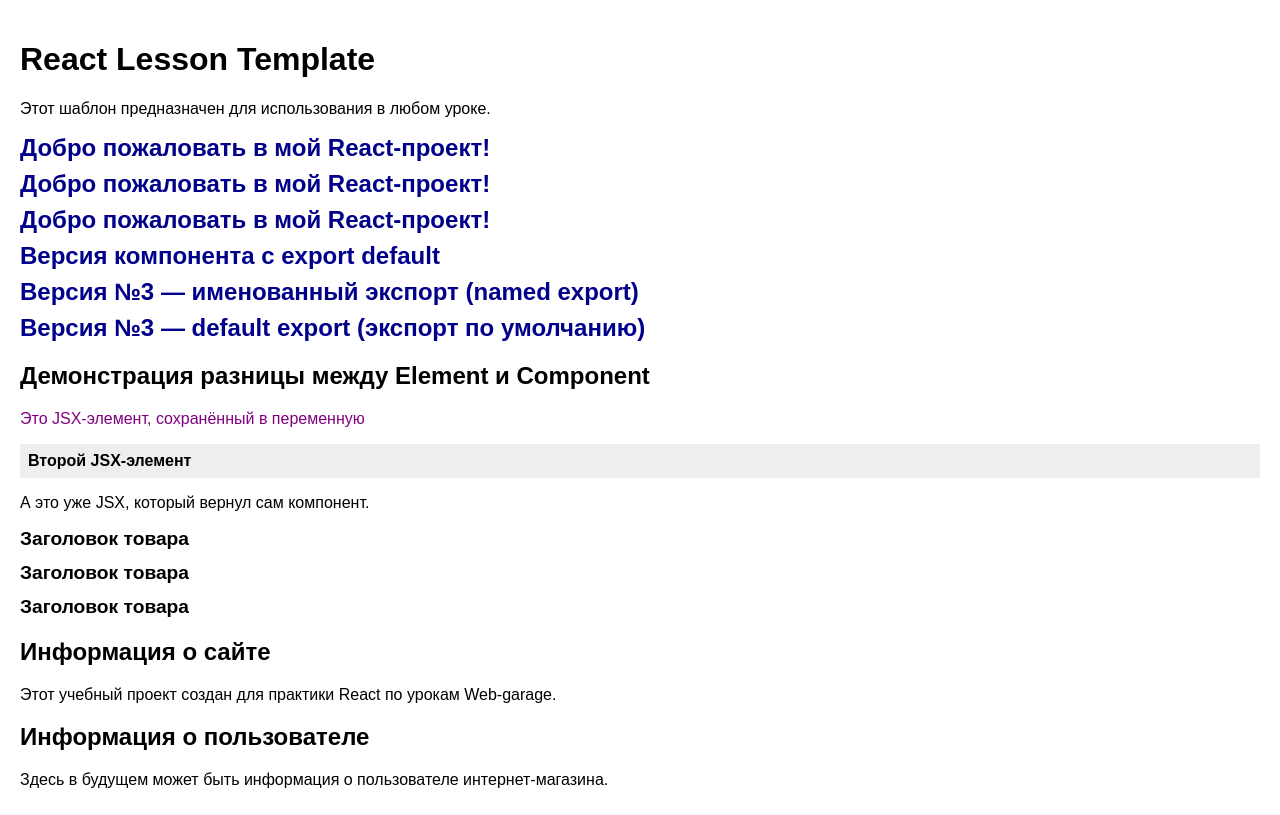
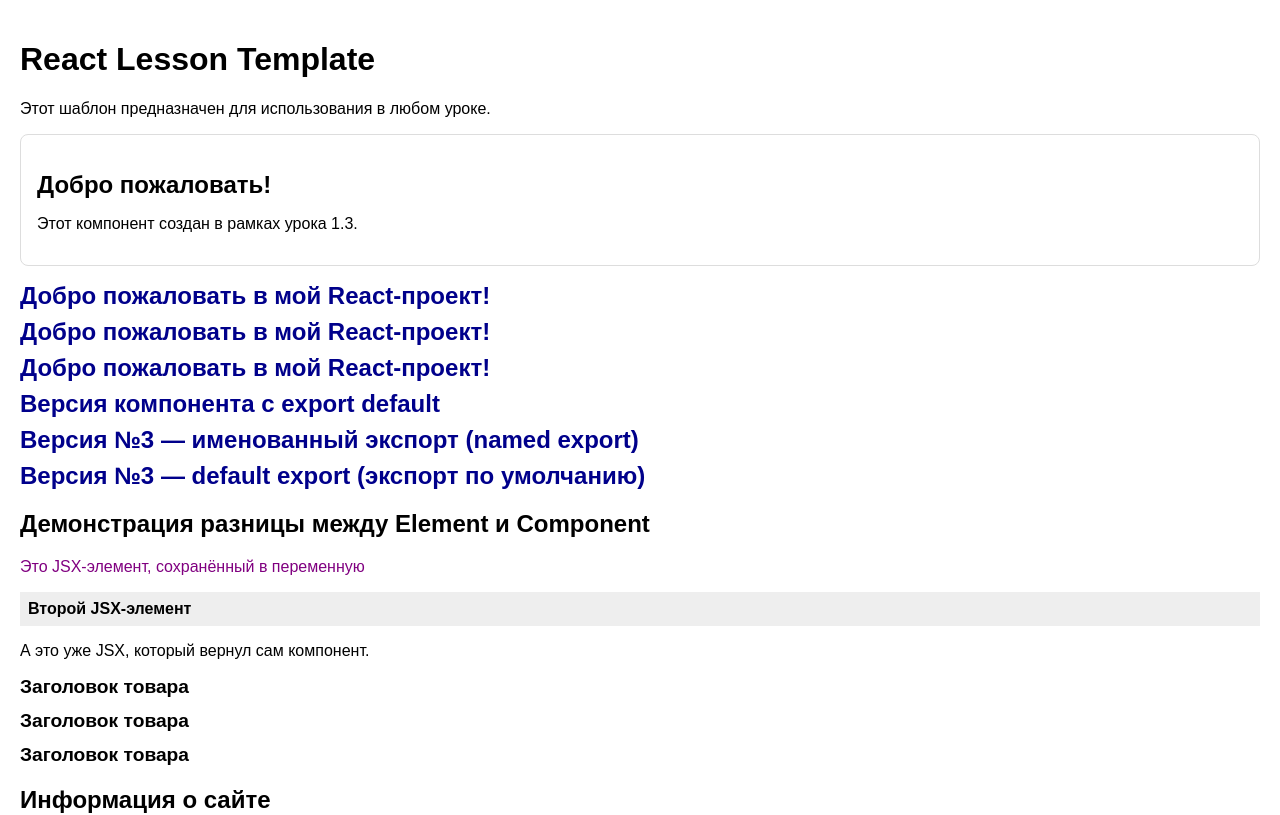
Before and after one commit to tusin777/react-home-works-app, a React (Vite) app: page / in a window 1280 px wide. Shown: the top 815 px of the page. Built offline with nearby package versions, Linux system fonts and the light colour scheme.

Commit message:
Добавить компонент WelcomeMessage в App для отображения приветственного сообщения

```diff
--- a/src/components/App/App.jsx
+++ b/src/components/App/App.jsx
@@ -9,6 +9,7 @@
 import { ElementExample } from "../ElementExample/ElementExample.jsx";
 import ProductTitle from "../ProductTitle/ProductTitle.jsx";
 import { SiteInfo, UserInfo } from "../InfoBlock/InfoBlock.jsx";
+import { WelcomeMessage } from "../WelcomeMessage/WelcomeMessage.jsx";
 
 import "./App.css";
 
@@ -17,6 +18,7 @@
     <div className="app-container">
       <h1>React Lesson Template</h1>
       <p>Этот шаблон предназначен для использования в любом уроке.</p>
+      <WelcomeMessage />
       <UserGreeting />
       <UserGreeting />
       <UserGreeting />
```
